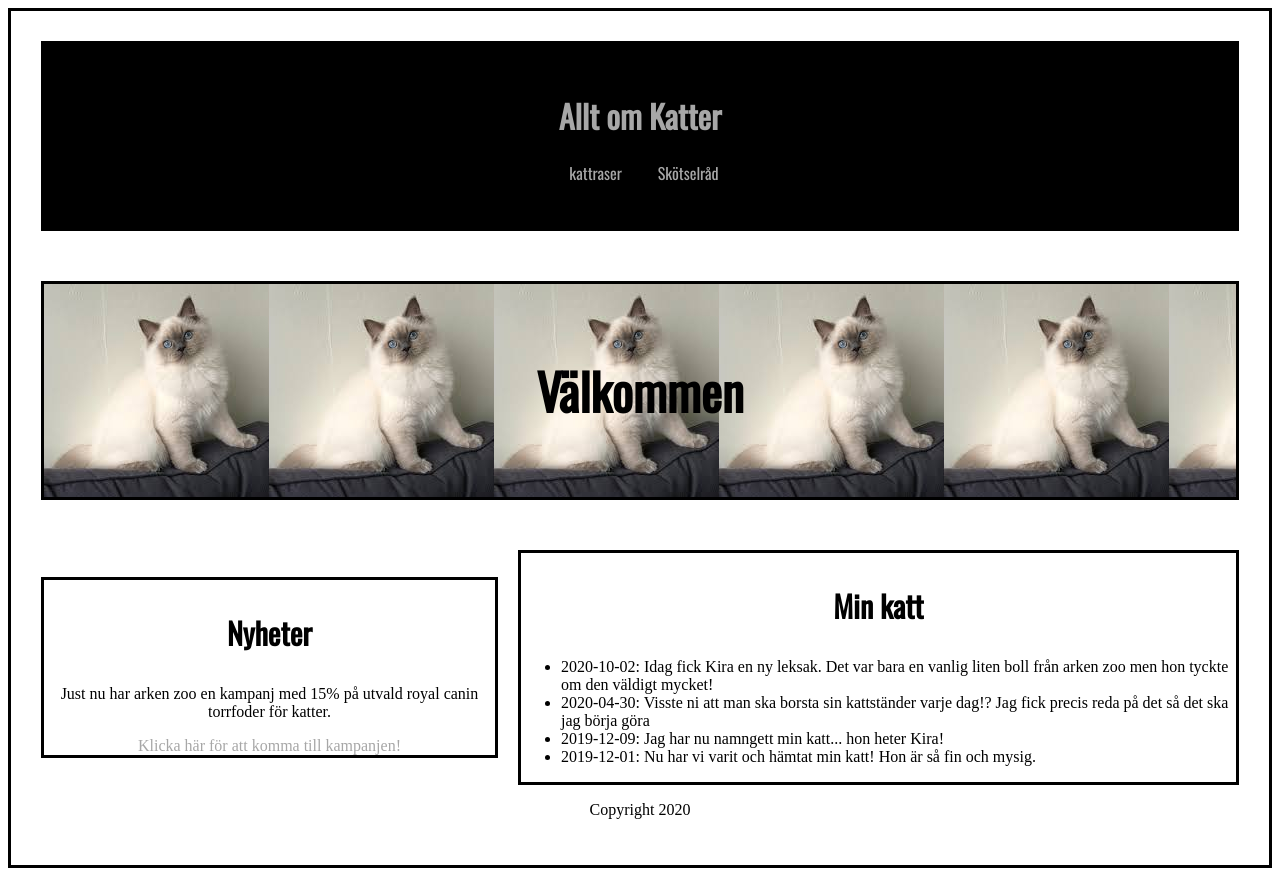
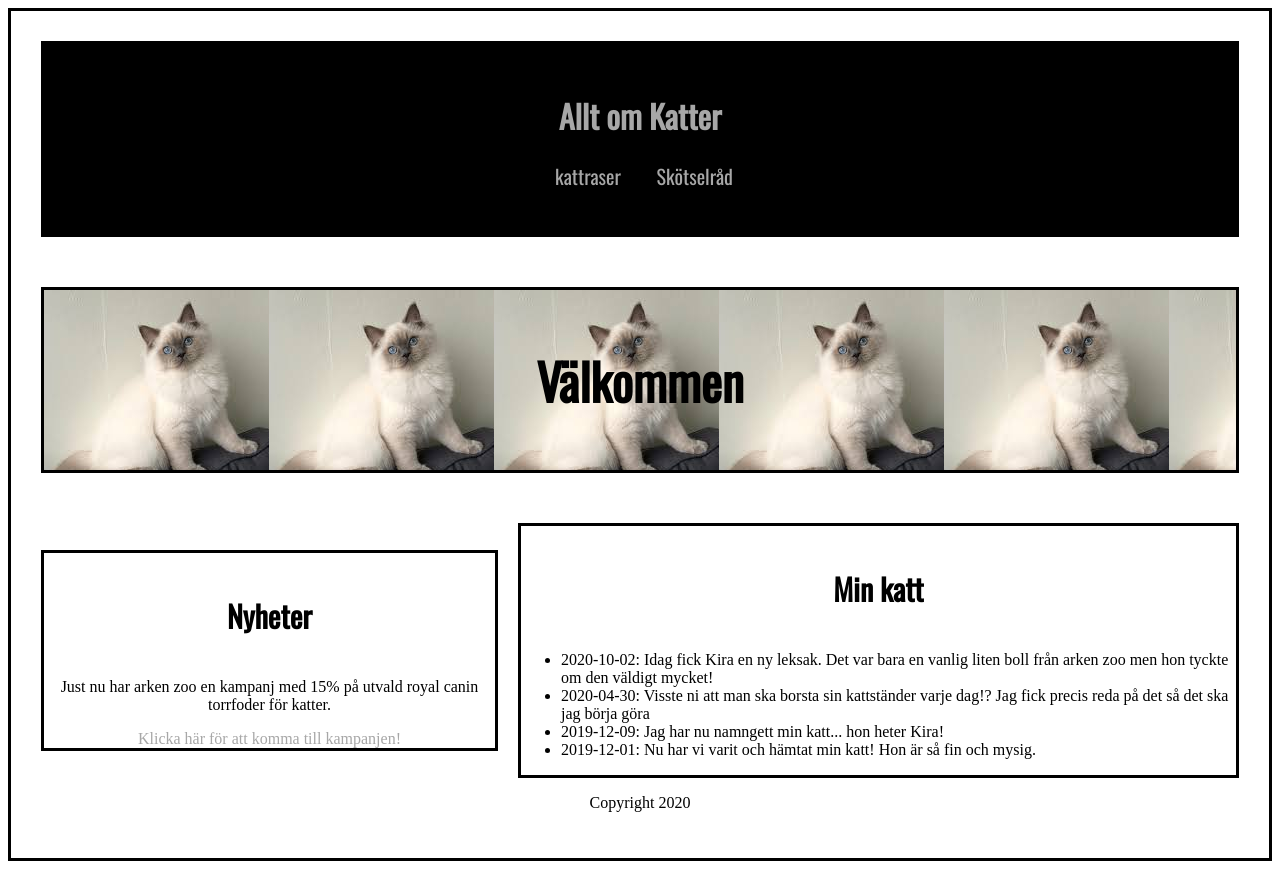
Before and after one commit to tyra30/Tyrashemsida, a plain HTML site: page index.html in a window 1280 px wide. Drawn offline with nearby package versions, Linux system fonts and the light colour scheme.

Commit message:
finalupdates

```diff
--- a/index.html
+++ b/index.html
@@ -2,6 +2,7 @@
 <html lang="en">
   <head>
     <meta charset="UTF-8" />
+    <meta name="Description" content="Category: Cats" />
     <meta name="viewport" content="width=device-width, initial-scale=1.0" />
     <title>Hem</title>
     <link rel="stylesheet" href="style.css" />
@@ -33,14 +34,14 @@
       <table>
         <tr>
           <td>
-            <h4>Välkommen</h4>
+            <h3>Välkommen</h3>
           </td>
         </tr>
       </table>
     </article>
     <div id="flex">
       <article id="Ruta1">
-        <h3>Nyheter</h3>
+        <h4>Nyheter</h4>
 
         <p>
           Just nu har arken zoo en kampanj med 15% på utvald royal canin
@@ -53,7 +54,7 @@
       </article>
 
       <article id="Ruta2">
-        <h3>Min katt</h3>
+        <h4>Min katt</h4>
         <ul>
           <li>
             2020-10-02: Idag fick Kira en ny leksak. Det var bara en vanlig
--- a/style.css
+++ b/style.css
@@ -17,6 +17,7 @@ nav li {
   list-style: none;
   display: inline-table;
   margin-right: 32px;
+  font-size: 20px;
 }
 
 a {
@@ -59,13 +60,13 @@ footer {
   text-align: center;
 }
 
-h4 {
+h3 {
   font-family: "Oswald", sans-serif;
   font-size: 50px;
   text-align: center;
 }
 
-h3 {
+h4 {
   font-family: "Oswald", sans-serif;
   font-size: 30px;
   text-align: center;
```
Also changed, not shown: Skötselråd.html (+2 -1 lines), kattraser.html (+1 -0 lines).
